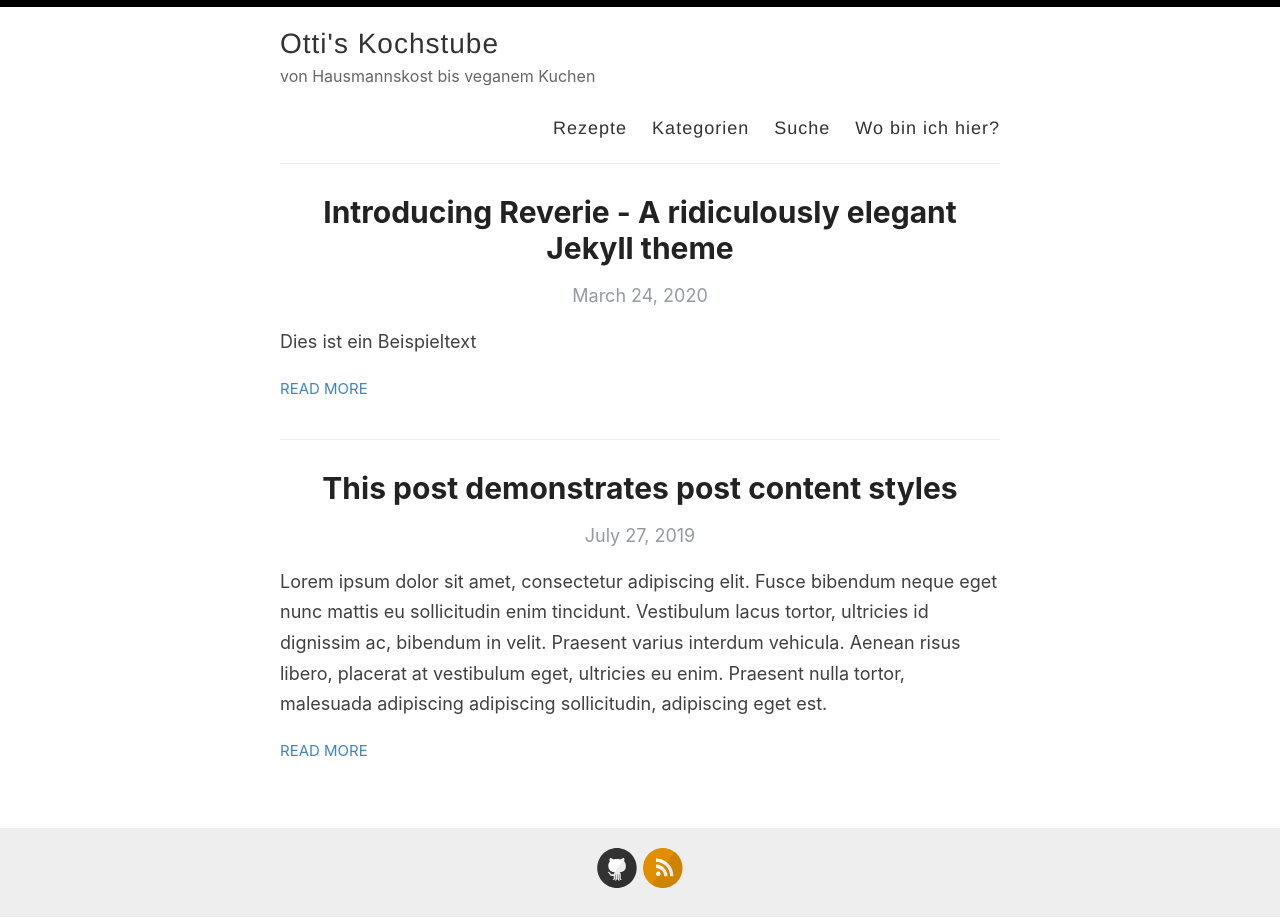
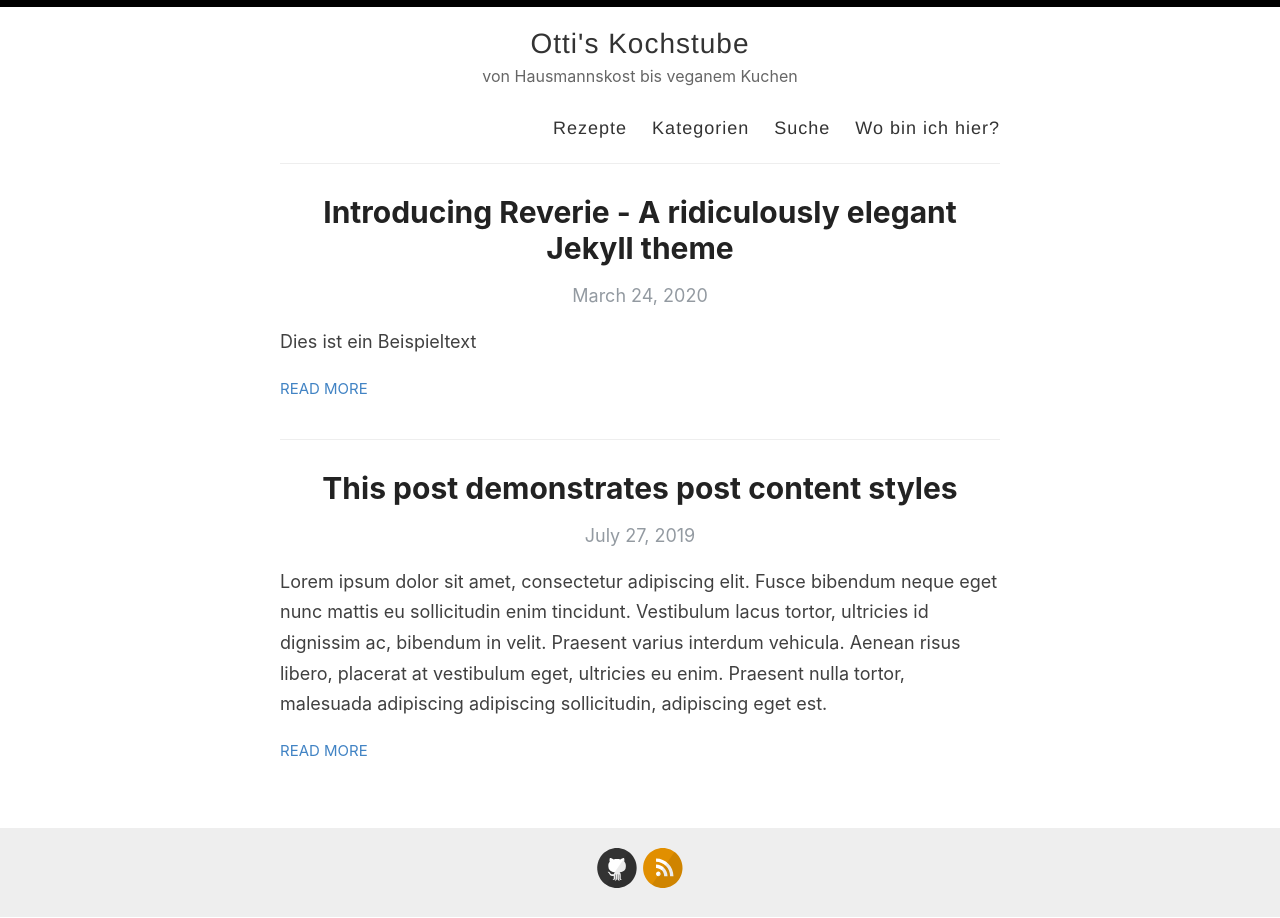
Before and after one commit to EndzeitBegins/ottis-kochstube, a Jekyll site: the page built from index.html, in a window 1280 px wide. Built offline with Jekyll 4.4.1, drawn with Linux system fonts in a browser that asks for light colours; the list of posts is cut into pages by our own code.

Commit message:
Update style.scss

```diff
--- a/assets/style.scss
+++ b/assets/style.scss
@@ -295,7 +295,7 @@ p > img {
 }
 
 .site-info {
-  float: left;
+  // float: left;
 
   @include mobile {
     float: none;
@@ -312,7 +312,8 @@ p > img {
   font-weight: 300;
   font-size: 28px;
   letter-spacing: 1px;
-  text-align: left;
+  // text-align: left;
+  text-align: center; // added
 
   @include mobile {
     text-align: center;
@@ -323,6 +324,8 @@ p > img {
   margin: -5px 0 0 0;
   color: $gray;
   font-size: 16px;
+
+  text-align: center; // added
 
   @include mobile {
     margin: 3px 0;
```
